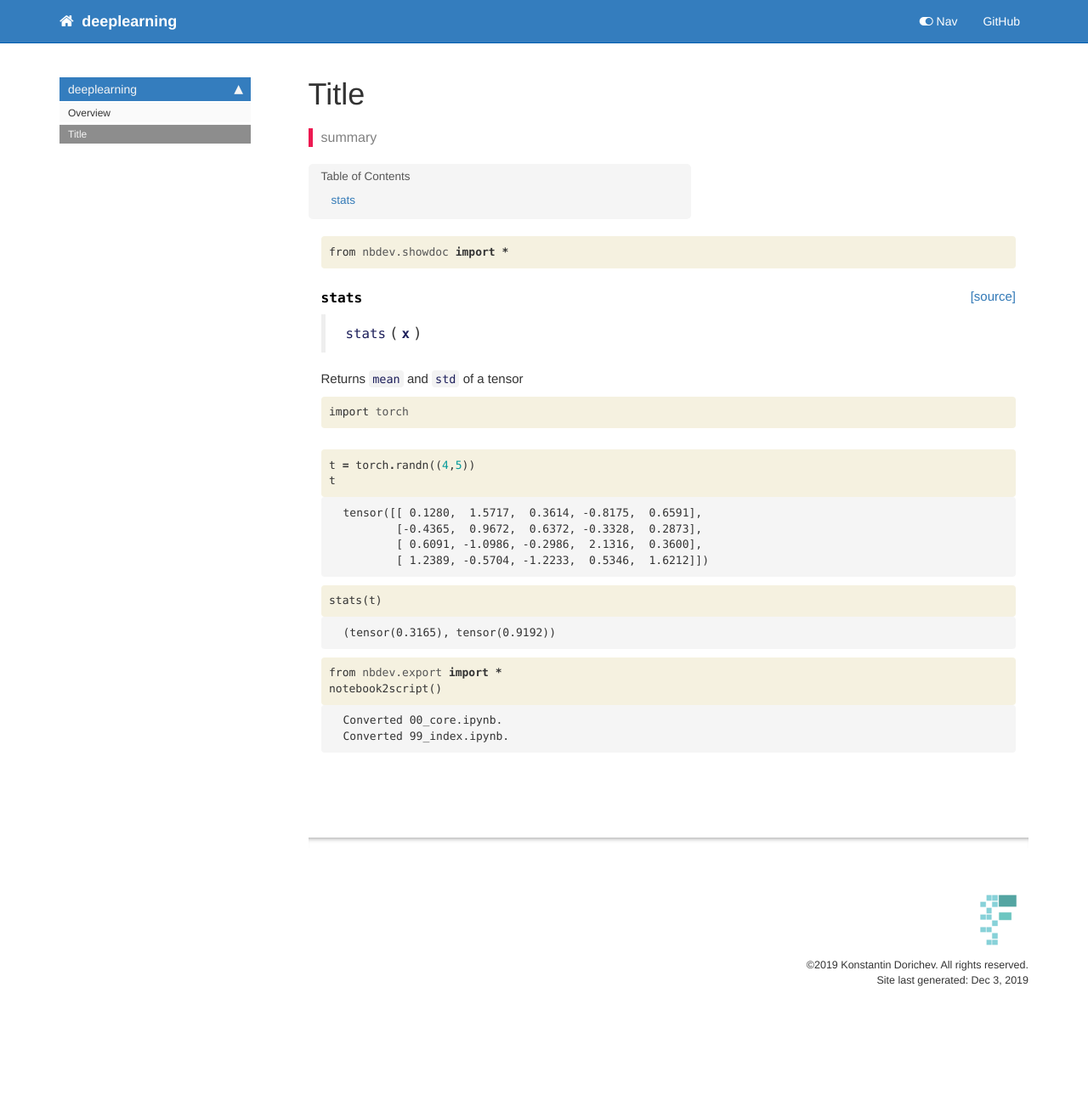
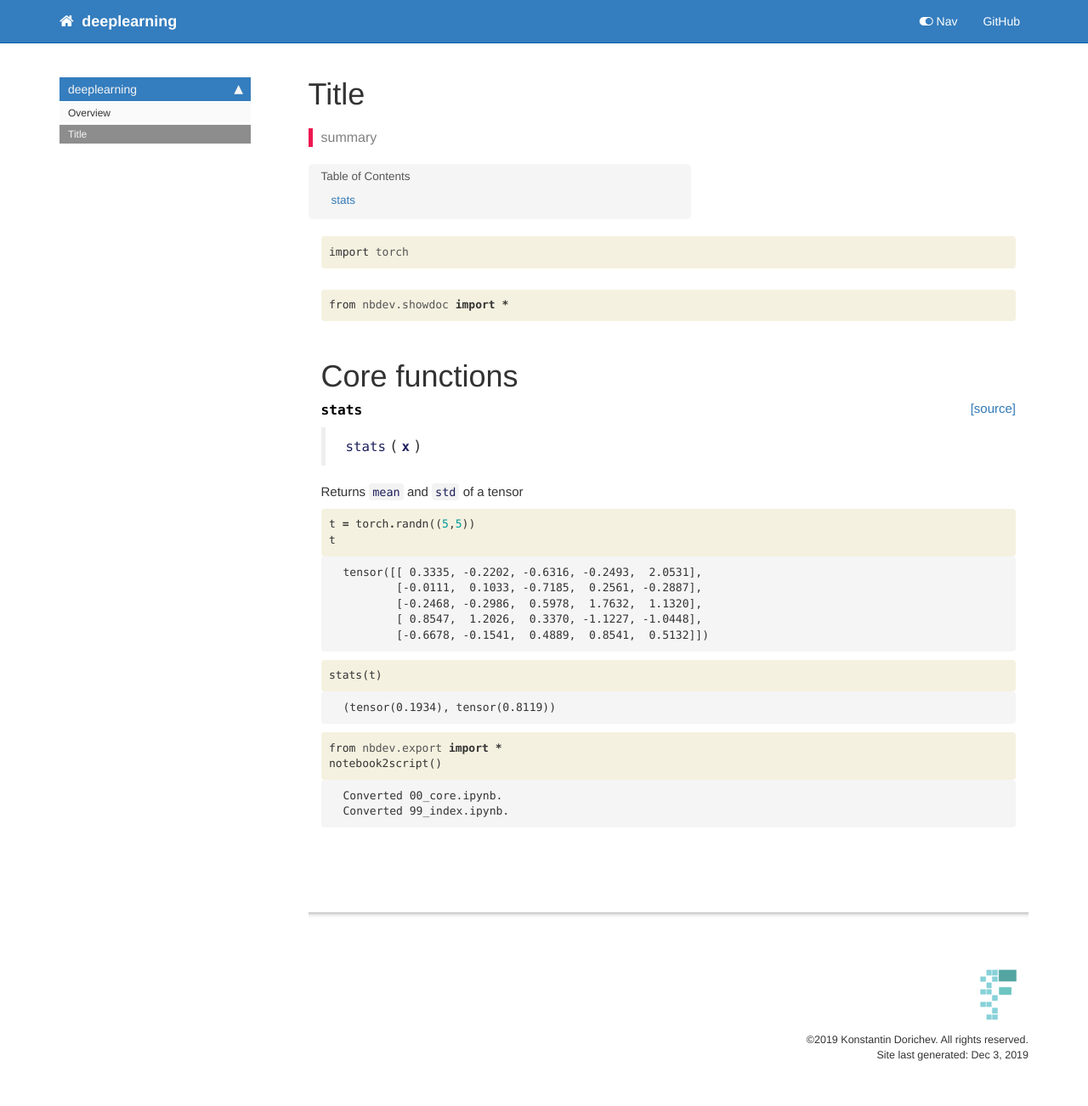
Before and after one commit to kdorichev/deeplearning, a Jekyll site: the page built from docs/core.html, in a window 1280 px wide. Shown: the whole page at 85% size. Built offline with Jekyll 4.4.1, drawn with Linux system fonts in a browser that asks for light colours; nearby versions of some CDN libraries; comment, search, counter and statistics services are not loaded; before the commit the page ends 1214 px from its top, so only the background shows below that.

Commit message:
Core title

```diff
--- a/docs/core.html
+++ b/docs/core.html
@@ -26,6 +26,19 @@ summary: "summary"
 
 <div class="inner_cell">
     <div class="input_area">
+<div class=" highlight hl-ipython3"><pre><span></span><span class="kn">import</span> <span class="nn">torch</span>
+</pre></div>
+
+    </div>
+</div>
+</div>
+
+</div>
+<div class="cell border-box-sizing code_cell rendered">
+<div class="input">
+
+<div class="inner_cell">
+    <div class="input_area">
 <div class=" highlight hl-ipython3"><pre><span></span><span class="kn">from</span> <span class="nn">nbdev.showdoc</span> <span class="k">import</span> <span class="o">*</span>
 </pre></div>
 
@@ -33,6 +46,12 @@ summary: "summary"
 </div>
 </div>
 
+</div>
+<div class="cell border-box-sizing text_cell rendered"><div class="inner_cell">
+<div class="text_cell_render border-box-sizing rendered_html">
+<h1 id="Core-functions">Core functions<a class="anchor-link" href="#Core-functions">&#182;</a></h1>
+</div>
+</div>
 </div>
 <div class="cell border-box-sizing code_cell rendered">
 
@@ -63,20 +82,7 @@ summary: "summary"
 
 <div class="inner_cell">
     <div class="input_area">
-<div class=" highlight hl-ipython3"><pre><span></span><span class="kn">import</span> <span class="nn">torch</span>
-</pre></div>
-
-    </div>
-</div>
-</div>
-
-</div>
-<div class="cell border-box-sizing code_cell rendered">
-<div class="input">
-
-<div class="inner_cell">
-    <div class="input_area">
-<div class=" highlight hl-ipython3"><pre><span></span><span class="n">t</span> <span class="o">=</span> <span class="n">torch</span><span class="o">.</span><span class="n">randn</span><span class="p">((</span><span class="mi">4</span><span class="p">,</span><span class="mi">5</span><span class="p">))</span>
+<div class=" highlight hl-ipython3"><pre><span></span><span class="n">t</span> <span class="o">=</span> <span class="n">torch</span><span class="o">.</span><span class="n">randn</span><span class="p">((</span><span class="mi">5</span><span class="p">,</span><span class="mi">5</span><span class="p">))</span>
 <span class="n">t</span>
 </pre></div>
 
@@ -92,10 +98,11 @@ summary: "summary"
 
 
 <div class="output_text output_subarea output_execute_result">
-<pre>tensor([[ 0.1280,  1.5717,  0.3614, -0.8175,  0.6591],
-        [-0.4365,  0.9672,  0.6372, -0.3328,  0.2873],
-        [ 0.6091, -1.0986, -0.2986,  2.1316,  0.3600],
-        [ 1.2389, -0.5704, -1.2233,  0.5346,  1.6212]])</pre>
+<pre>tensor([[ 0.3335, -0.2202, -0.6316, -0.2493,  2.0531],
+        [-0.0111,  0.1033, -0.7185,  0.2561, -0.2887],
+        [-0.2468, -0.2986,  0.5978,  1.7632,  1.1320],
+        [ 0.8547,  1.2026,  0.3370, -1.1227, -1.0448],
+        [-0.6678, -0.1541,  0.4889,  0.8541,  0.5132]])</pre>
 </div>
 
 </div>
@@ -124,7 +131,7 @@ summary: "summary"
 
 
 <div class="output_text output_subarea output_execute_result">
-<pre>(tensor(0.3165), tensor(0.9192))</pre>
+<pre>(tensor(0.1934), tensor(0.8119))</pre>
 </div>
 
 </div>
```
Also changed, not shown: 1 other file.
